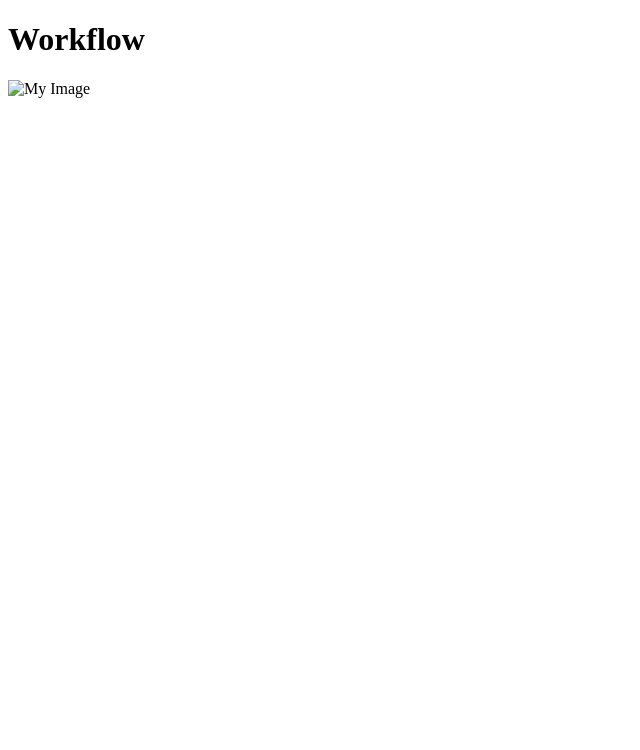
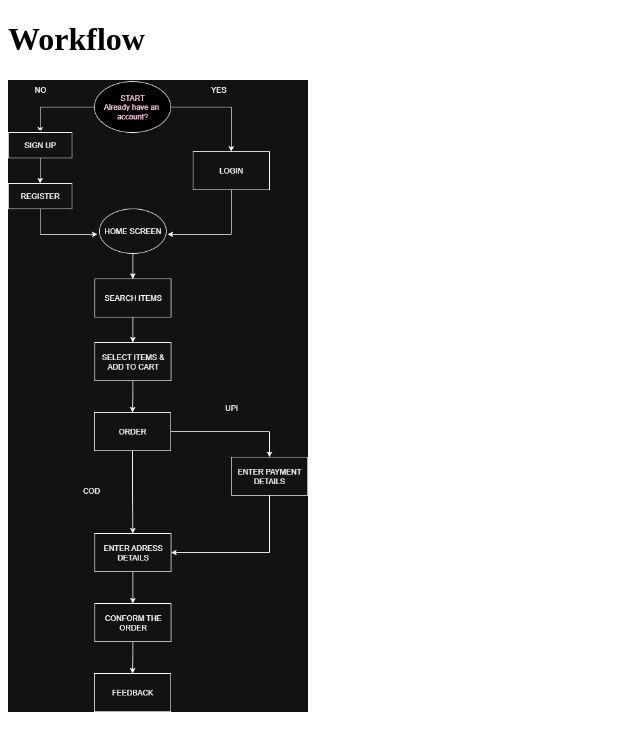
Before and after one commit to divya2005-gh/devops-3, a plain HTML site: page index.html in a window 1280 px wide. Shown: the whole page, without its empty margins (0-640 px from the left). Drawn offline with Linux system fonts and the light colour scheme.

Commit message:
Update index.html

```diff
--- a/index.html
+++ b/index.html
@@ -7,7 +7,7 @@
     <h1>Workflow</h1>
 
     <!-- Add your image URL in the src attribute -->
-    <img src="" alt="My Image" width="300">
+    <img src="D.png" alt="My Image" width="300">
 
 </body>
 </html>
```
